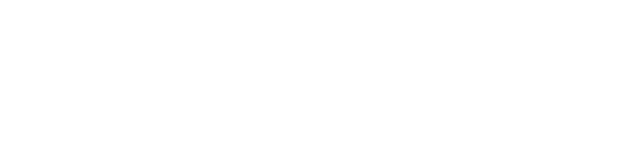
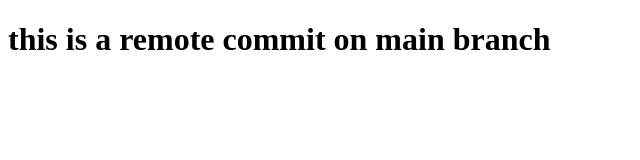
Before and after one commit to Ajazmiah/kg_ajazmiah_2021, a plain HTML site: page index.html in a window 1280 px wide. Shown: the whole page, without its empty margins (0-640 px from the left). Drawn offline with Linux system fonts and the light colour scheme.

Commit message:
Update index.html

```diff
--- a/index.html
+++ b/index.html
@@ -4,7 +4,7 @@
 <title>Page Title</title>
 </head>
 <body>
-
+  <h1> this is a remote commit on main branch</h1>
 
 
 </body>
```
